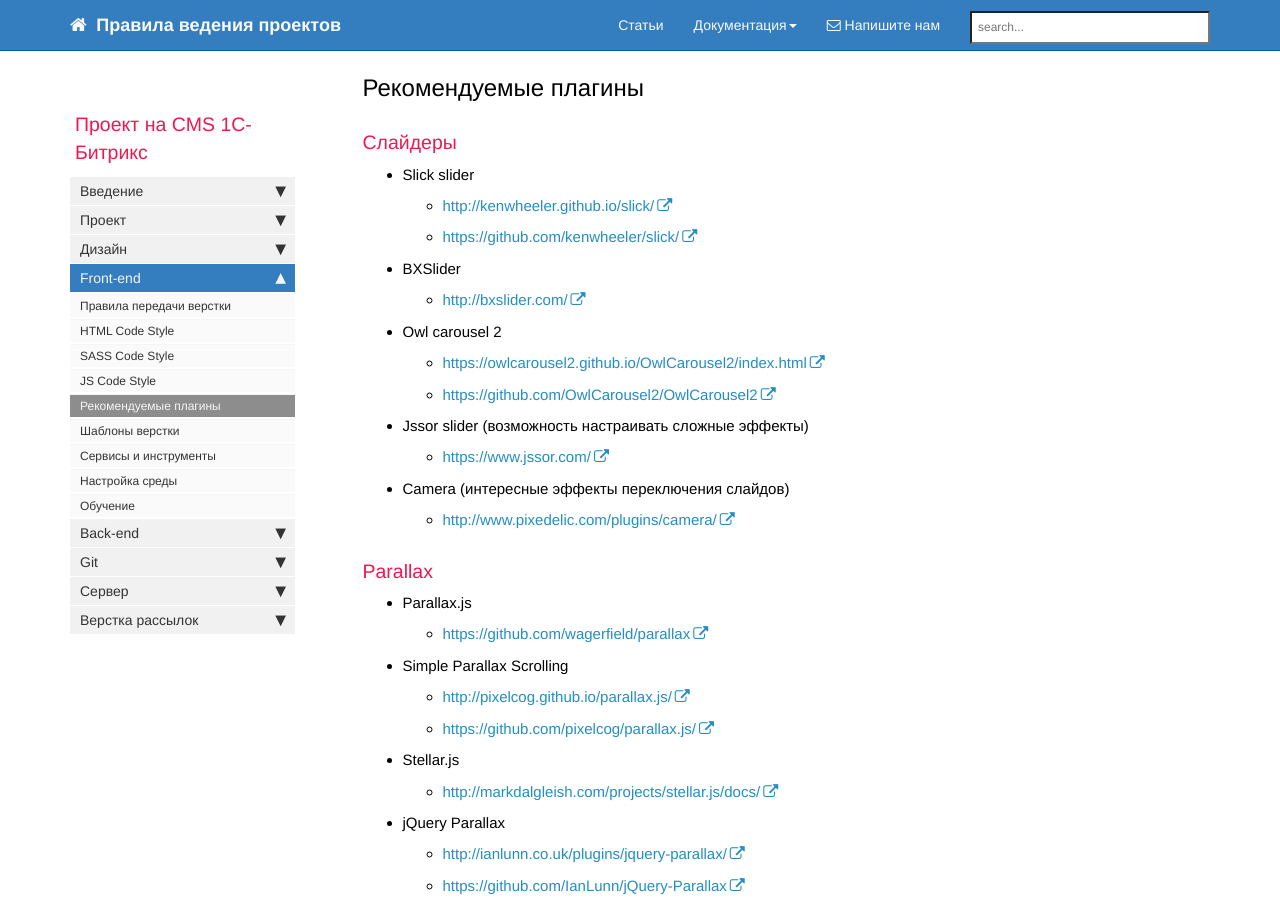
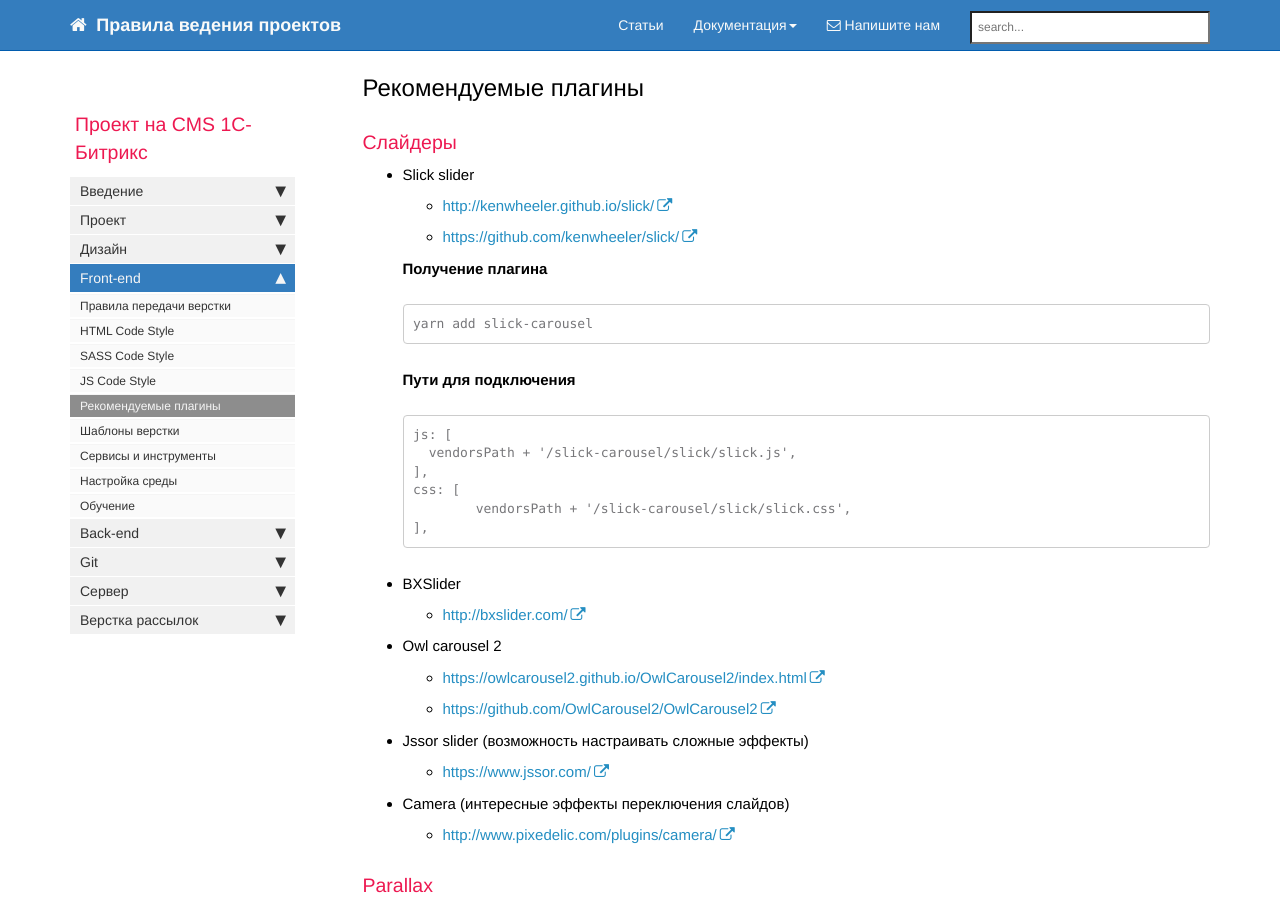
Before and after one commit to gdecider/gdecider.github.io, a Jekyll site: the page built from pages/bx/bx_front-recomend-plugins.md, in a window 1280 px wide and 900 px high, scrolled down 358 px. Built offline with Jekyll 4.4.1, drawn with Linux system fonts in a browser that asks for light colours; nearby versions of some CDN libraries; comment, search, counter and statistics services are not loaded.

Commit message:
Update bx_front-recomend-plugins.md

````diff
--- a/pages/bx/bx_front-recomend-plugins.md
+++ b/pages/bx/bx_front-recomend-plugins.md
@@ -27,6 +27,23 @@ toc: false
   * [http://kenwheeler.github.io/slick/](http://kenwheeler.github.io/slick/)
 
   * [https://github.com/kenwheeler/slick/](https://github.com/kenwheeler/slick/)
+
+  **Получение плагина**
+
+  ```bash
+  yarn add slick-carousel
+  ```
+
+  **Пути для подключения**
+
+  ```
+  js: [
+	vendorsPath + '/slick-carousel/slick/slick.js',
+  ],
+  css: [
+  	vendorsPath + '/slick-carousel/slick/slick.css',
+  ],
+  ```
 
 * BXSlider
 
````
